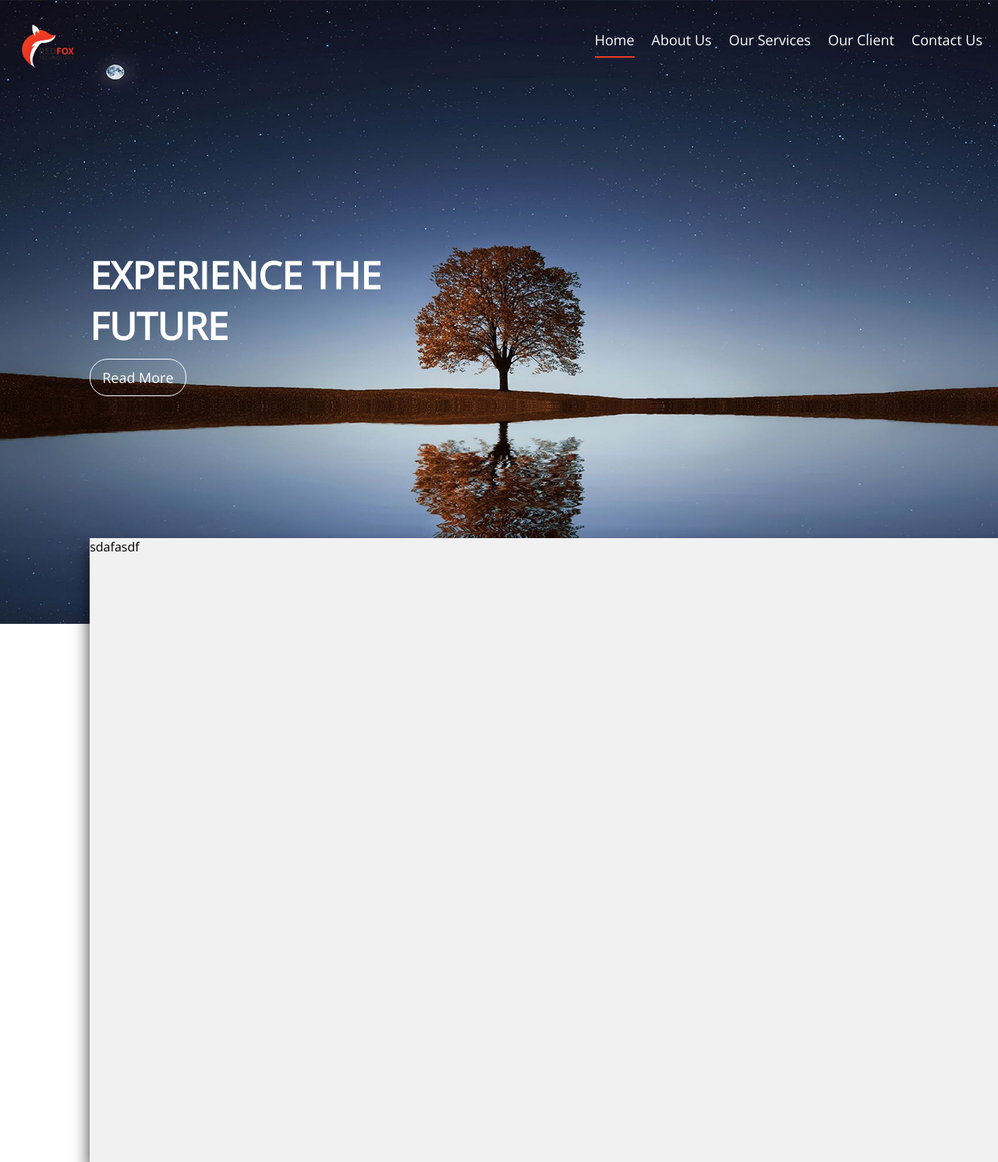
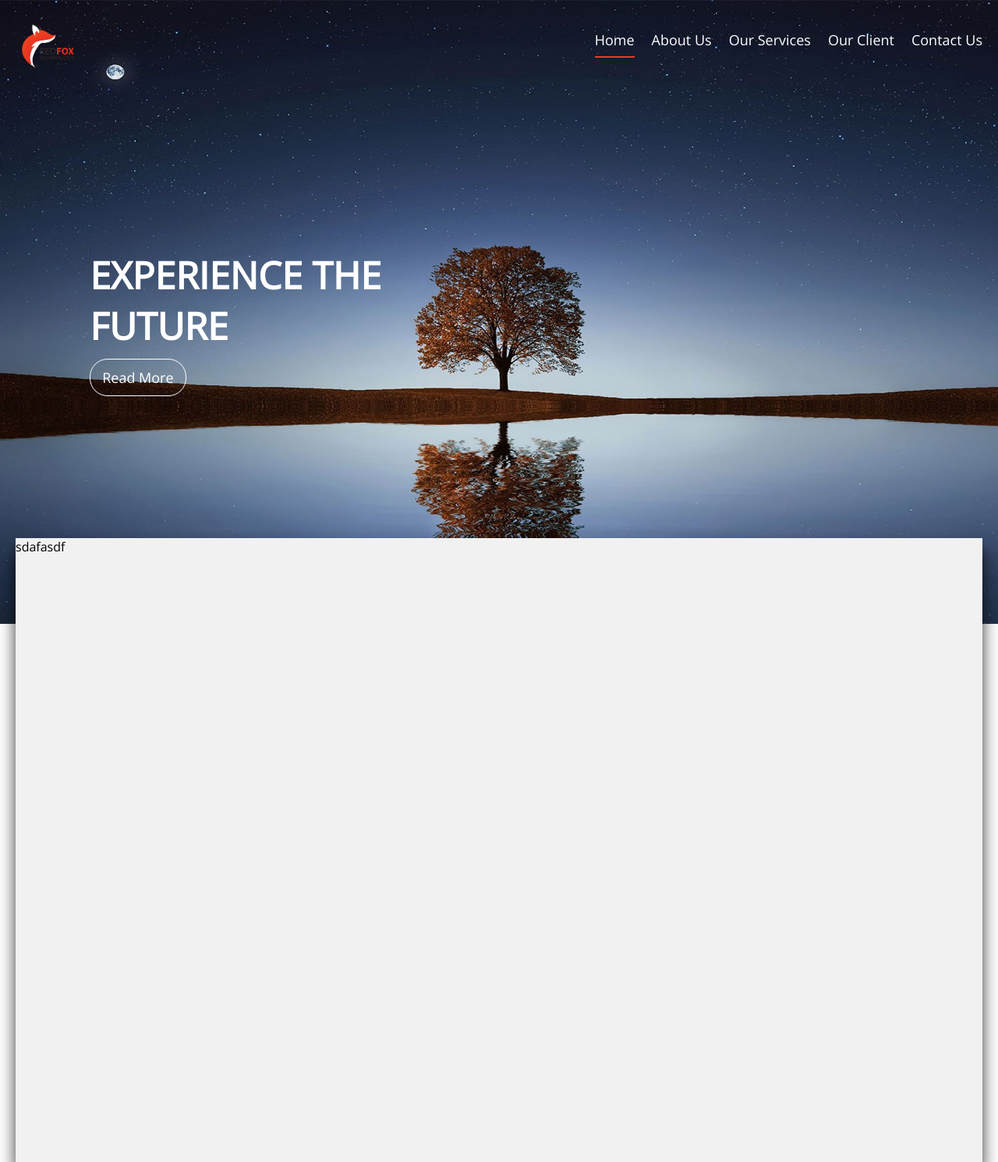
Before and after one commit to dahalprastut/redFox, a PHP site: page / in a window 1280 px wide; the page is wider, and only the part inside the window is pictured. Shown: that part at 78% size. Run offline with PHP 8.4, Linux system fonts and the light colour scheme.

Commit message:
made the main part up

```diff
--- a/css/style.css
+++ b/css/style.css
@@ -100,17 +100,15 @@ img {
     display: block; }
   .home-page nav .hidden-color-changed {
     color: #ed3d21; } }
-main {
-  position: relative; }
-  main .center {
-    position: absolute;
-    top: -110px;
-    left: 9%;
-    z-index: 100;
-    width: 100%;
-    background: #F1F1F1;
-    box-shadow: 0px 14px 20px 0px rgba(0, 0, 0, 0.8);
-    -webkit-box-shadow: 0px 14px 20px 0px rgba(0, 0, 0, 0.8);
-    height: 100vh; }
+main .center {
+  background: #F1F1F1;
+  box-shadow: 0px 14px 20px 0px rgba(0, 0, 0, 0.8);
+  -webkit-box-shadow: 0px 14px 20px 0px rgba(0, 0, 0, 0.8);
+  height: 100vh;
+  margin-top: -110px; }
+
+@media (max-width: 1548px) {
+  main {
+    padding: 0 20px; } }
 
 /*# sourceMappingURL=style.css.map */
--- a/css/style.scss
+++ b/css/style.scss
@@ -176,28 +176,23 @@ img{
 // main starts
 
 main{
-    position: relative;
     .center{
-        position: absolute;
-        top: -110px;
-        left: 9%;
-        z-index: 100;
-        width: 100%;
+
         background: #F1F1F1;
         box-shadow:0px 14px 20px 0px rgba(0, 0, 0, 0.8);
         -webkit-box-shadow:0px 14px 20px 0px rgba(0, 0, 0, 0.8);
         height: 100vh;
+        margin-top: -110px;
 
-        // &:before{
-        //     content: '';
-        //     clip-path: polygon(0% 100%, 0% 35%, 12% 35%, 30% 56%, 80% 55%, 100% 80%, 100% 100%);
-        //     position: absolute;
-        //     width: 100%;
-        //     top: -50px;
-        //     z-index: 2;
-        //     left: 0;
-        //     height: 200px;
-        //     background: #F0F3F4;
-        // }
     }
 }
+
+@media(max-width:1548px){
+    main{
+        padding: 0 20px;
+        .center{
+            // width: 80%;
+
+        }
+    }
+}
```
Also changed, not shown: 1 other file.
